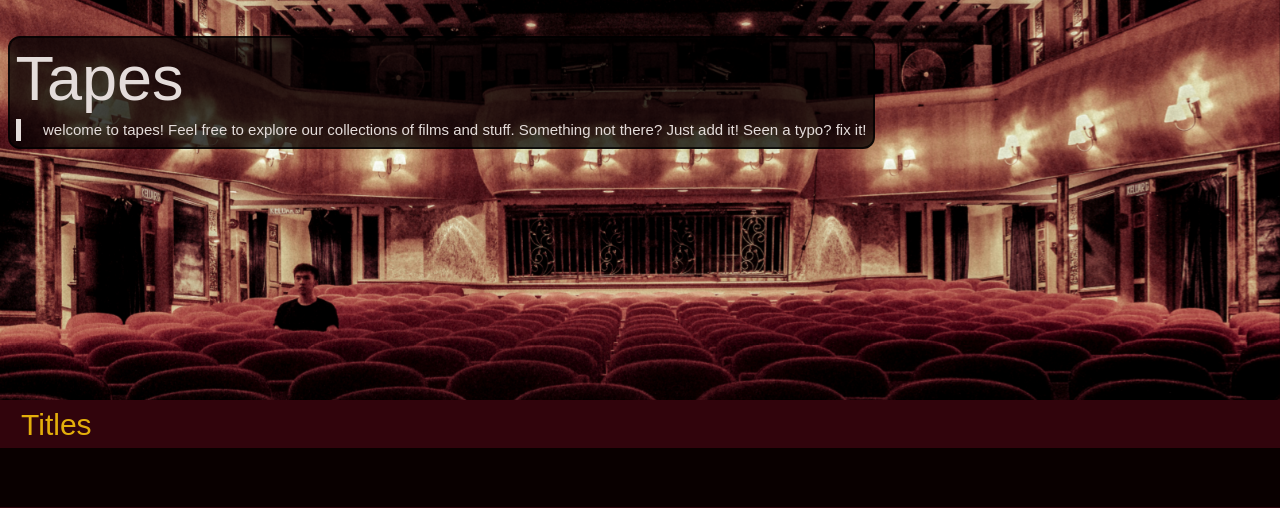
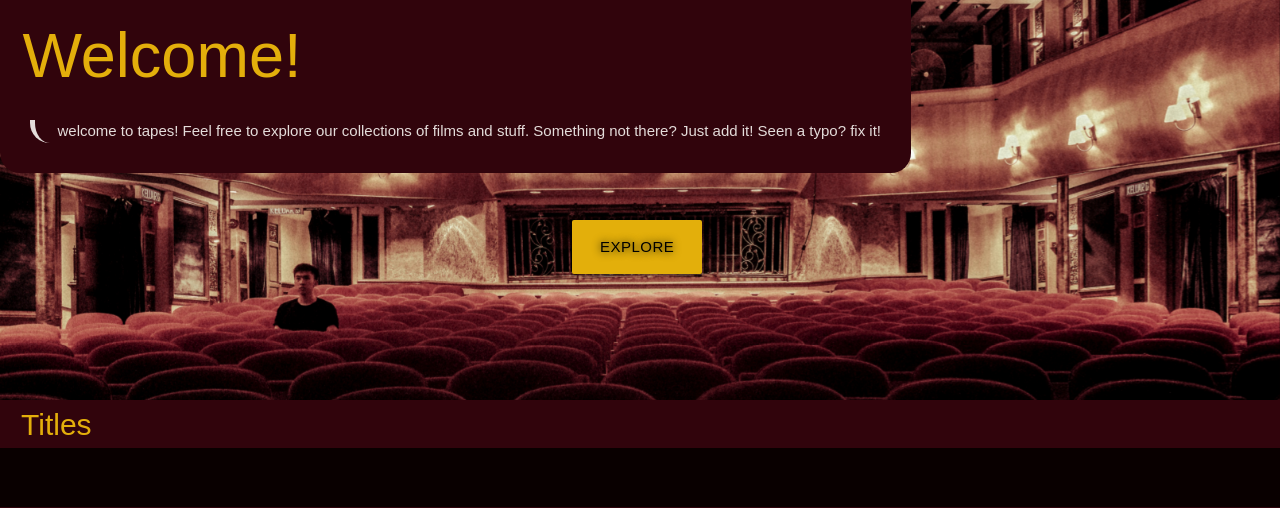
Before and after one commit to mattmarc44/dataCentricProj, a Flask app: page / in a window 1280 px wide. Shown: the part 60-568 px from the top of the page. Run offline with Flask 2, Linux system fonts and the light colour scheme; data that the repository does not hold is empty; some libraries are stand-ins or nearby versions.

Commit message:
reworking header styles

```diff
--- a/static/styles/scss/layout/_header.scss
+++ b/static/styles/scss/layout/_header.scss
@@ -7,20 +7,22 @@
     height: 50vh;
 
     .slate-content{
-        background-color: $text-over;
+        background-color: $primary-col;
         color: $off-white;
-        margin: .5rem;
         position: absolute;
-        top: 11%;
-        border: 2px solid #000000ba;
-        border-radius: 12px;
+        border-bottom-left-radius: 20px;
+        border-bottom-right-radius: 20px;
     }
     h1 {
-        margin: .4rem;
+        margin: .4rem 4rem;
+        border-radius: 10px;
+        margin: 1.4rem 1.5rem;
+        color:$secondary-col;
     }
 
 blockquote {
     border-left: 5px solid $off-white;
-    margin: .4rem;
+    margin: 2rem;
+    border-radius: inherit;
 }
 }
--- a/static/styles/scss/main.css
+++ b/static/styles/scss/main.css
@@ -43,22 +43,24 @@ nav a {
 }
 
 .slate-img .slate-content {
-  background-color: #000000ba;
+  background-color: #31040c;
   color: #e4dcda;
-  margin: .5rem;
   position: absolute;
-  top: 11%;
-  border: 2px solid #000000ba;
-  border-radius: 12px;
+  border-bottom-left-radius: 20px;
+  border-bottom-right-radius: 20px;
 }
 
 .slate-img h1 {
-  margin: .4rem;
+  margin: .4rem 4rem;
+  border-radius: 10px;
+  margin: 1.4rem 1.5rem;
+  color: #e3af0b;
 }
 
 .slate-img blockquote {
   border-left: 5px solid #e4dcda;
-  margin: .4rem;
+  margin: 2rem;
+  border-radius: inherit;
 }
 
 footer ul.list-one > li {
@@ -117,6 +119,15 @@ footer a:hover {
   padding: 0.5rem 1.4rem;
 }
 
+.home-btn {
+  position: relative;
+  left: 50%;
+  margin-left: -68px;
+  top: 55%;
+  color: black;
+  text-shadow: 0 0 8px black;
+}
+
 form {
   background-color: #e4dcda;
 }
--- a/static/styles/scss/modules/_buttons.scss
+++ b/static/styles/scss/modules/_buttons.scss
@@ -0,0 +1,8 @@
+.home-btn {
+    position: relative;
+    left: 50%;
+    margin-left: -68px;
+    top: 55%;
+    color: black;
+    text-shadow: 0 0 8px black;
+}
--- a/templates/index.html
+++ b/templates/index.html
@@ -2,9 +2,10 @@
 {% block content %}
 <div class="slate-img">
     <div class="slate-content">
-        <h1>Tapes</h1>
+        <h1>Welcome!</h1>
         <blockquote>welcome to tapes! Feel free to explore our collections of films and stuff. Something not there? Just add it! Seen a typo? fix it!</blockquote>
     </div>
+    <a class="waves-effect waves-light btn btn-large home-btn">explore</a>
 </div>
 <div>
     <h2 class="banner">Titles</h2>
```
Also changed, not shown: 1 other file.
